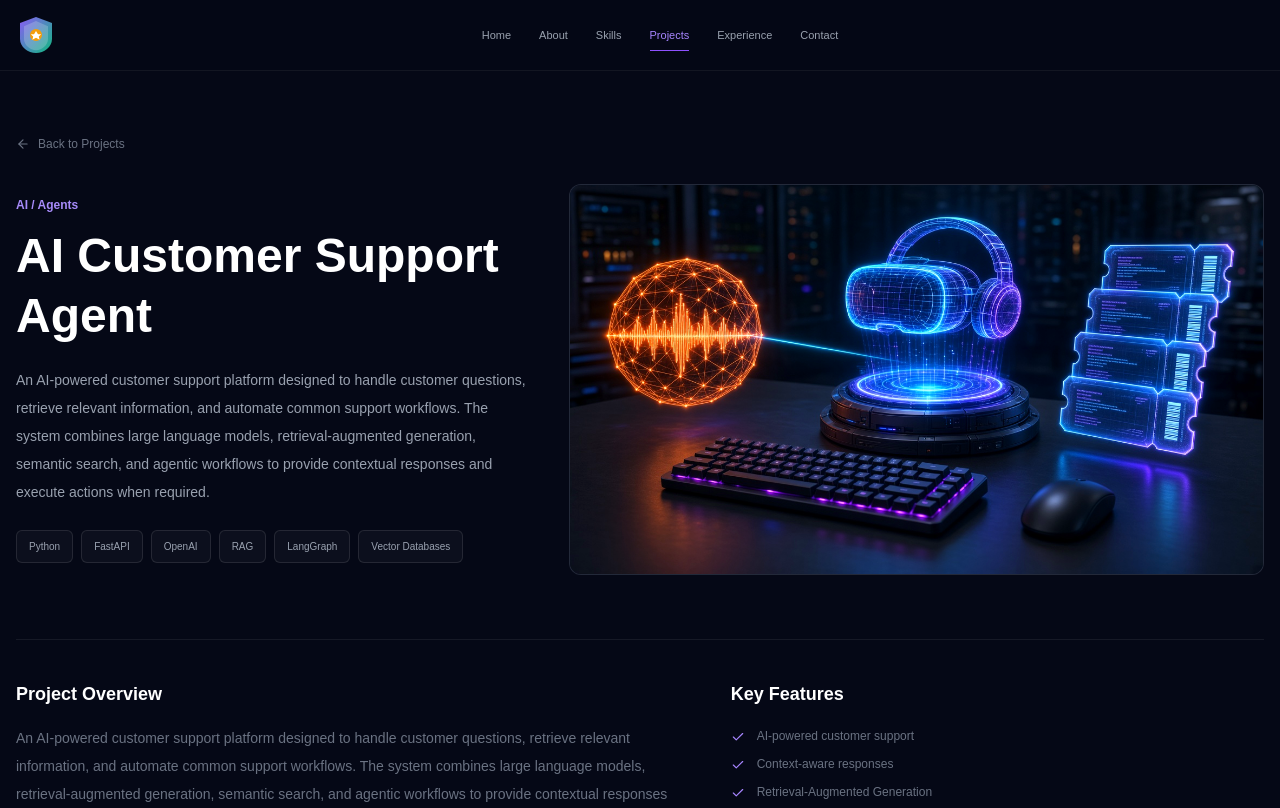
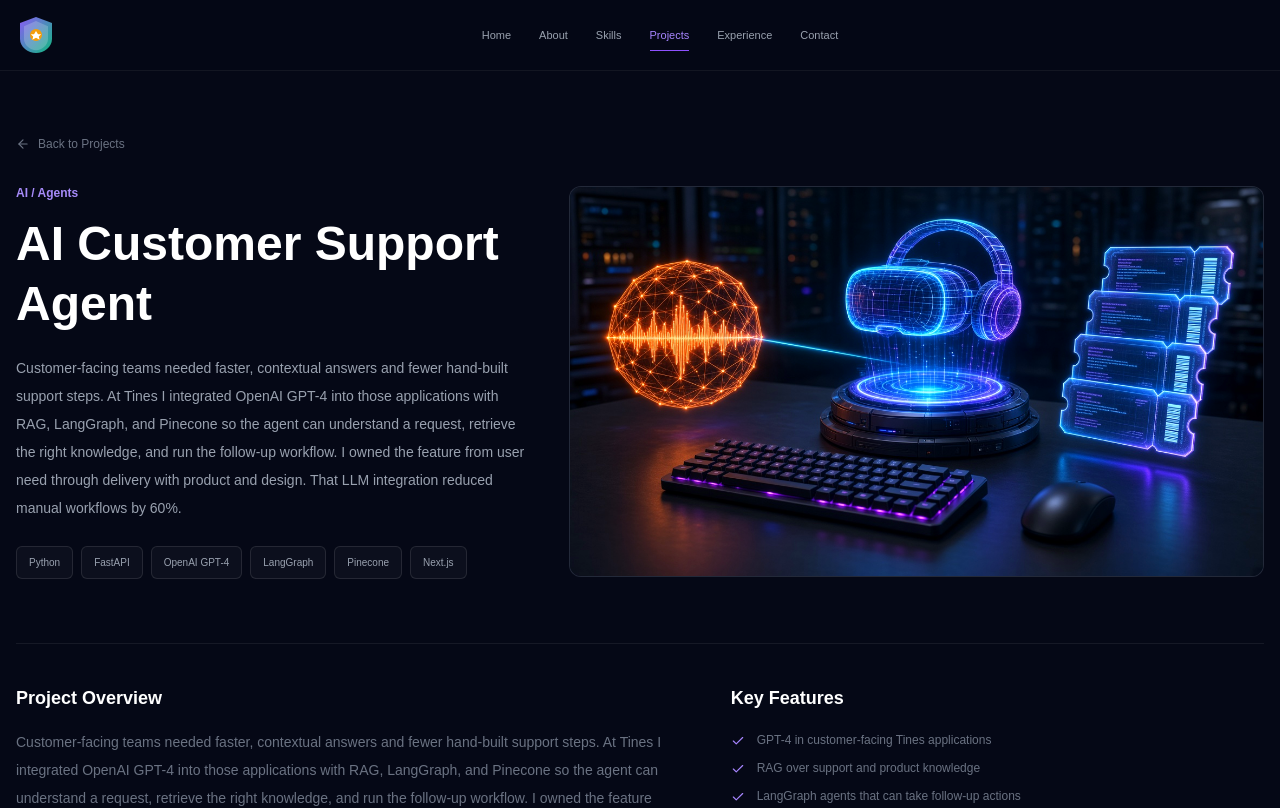
Before and after one commit to Lucas-doyle/my-portfolio, a Next.js app: page /projects/ai-customer-support-agent in a window 1280 px wide. Shown: the top 808 px of the page. Built offline with nearby package versions, Linux system fonts and the light colour scheme.

Commit message:
feat: rewrite flagship AI case studies with specific outcomes

```diff
--- a/data/projects.ts
+++ b/data/projects.ts
@@ -30,24 +30,24 @@ export const projects: Project[] = [
     category: "AI / RAG",
     filter: "ai",
     description:
-      "Enterprise AI assistant using LLMs, semantic search, and RAG for intelligent knowledge retrieval.",
+      "Production RAG assistant I shipped at Tines so 10,000 monthly users can query enterprise knowledge with GPT-4 and Pinecone.",
     longDescription:
-      "An AI-powered knowledge platform designed to help users retrieve useful information from large collections of enterprise content. The system combines LLMs, embeddings, vector search, and a modern full-stack interface to produce contextual and relevant answers.",
+      "Enterprise teams at Tines needed answers from large collections of internal content without hunting through documents. As AI Full Stack Software Engineer (2025–Present) I designed and deployed a retrieval-augmented generation assistant using OpenAI GPT-4, OpenAI embeddings, LangChain, and Pinecone, with FastAPI on the backend and a Next.js and TypeScript interface. The assistant retrieves relevant context, grounds replies in that context, and streams the response. It is part of the production AI applications that serve 10,000 monthly users.",
     image: "/images/ai-knowledge-assistant.png",
     technologies: [
       "Python",
       "FastAPI",
-      "OpenAI",
-      "RAG",
+      "OpenAI GPT-4",
       "LangChain",
       "Pinecone",
+      "Next.js",
     ],
     features: [
-      "Retrieval-Augmented Generation",
-      "Semantic search",
-      "Vector embeddings",
-      "Context-aware answers",
-      "Streaming AI responses",
+      "Enterprise RAG over internal knowledge",
+      "OpenAI embeddings with Pinecone retrieval",
+      "Answers grounded in retrieved context",
+      "Streaming responses in a Next.js UI",
+      "Shipped for 10,000 monthly users at Tines",
     ],
   },
   {
@@ -56,24 +56,24 @@ export const projects: Project[] = [
     category: "AI Agents",
     filter: "ai",
     description:
-      "Multi-agent AI platform that automates repetitive business workflows using intelligent agents.",
+      "Multi-agent LangGraph workflows I built at Tines so agents can decide next steps and call APIs instead of repeating manual work.",
     longDescription:
-      "A multi-agent AI workflow platform designed to automate repetitive business processes. The system uses LLMs, LangGraph, LangChain, and function calling to coordinate intelligent agents and execute workflow actions.",
+      "Repetitive, multi-step business processes at Tines still needed a person to choose the next action and hit the right API. I built multi-agent workflows with LangGraph, LangChain, OpenAI GPT-4, and function calling so agents can coordinate, decide, and execute those steps. FastAPI hosts the agent runtime; the interactive tools sit in React and Next.js. I owned the workflows from design through deployment with product and engineering.",
     image: "/images/ai-workflow-automation.png",
     technologies: [
       "Python",
       "FastAPI",
       "LangGraph",
-      "OpenAI",
-      "AI Agents",
-      "Function Calling"
+      "LangChain",
+      "OpenAI GPT-4",
+      "Function Calling",
     ],
     features: [
-      "Multi-agent orchestration",
-      "AI agent orchestration",
-      "Function calling",
-      "Workflow automation",
-      "LLM-powered decision making",
+      "Multi-agent orchestration with LangGraph",
+      "Function calling into existing APIs",
+      "LLM-led next-step decisions",
+      "Interactive workflow tools in React and Next.js",
+      "Owned from design through production at Tines",
     ],
   },
   {
@@ -82,24 +82,24 @@ export const projects: Project[] = [
     category: "AI / Agents",
     filter: "ai",
     description:
-      "Intelligent customer support agent that understands user requests and automates support workflows using LLMs.",
+      "Customer-facing GPT-4 agent at Tines that answers from retrieved knowledge and cut manual workflows by 60%.",
     longDescription:
-      "An AI-powered customer support platform designed to handle customer questions, retrieve relevant information, and automate common support workflows. The system combines large language models, retrieval-augmented generation, semantic search, and agentic workflows to provide contextual responses and execute actions when required.",
+      "Customer-facing teams needed faster, contextual answers and fewer hand-built support steps. At Tines I integrated OpenAI GPT-4 into those applications with RAG, LangGraph, and Pinecone so the agent can understand a request, retrieve the right knowledge, and run the follow-up workflow. I owned the feature from user need through delivery with product and design. That LLM integration reduced manual workflows by 60%.",
     image: "/images/ai-customer-support-agent.png",
     technologies: [
       "Python",
       "FastAPI",
-      "OpenAI",
-      "RAG",
+      "OpenAI GPT-4",
       "LangGraph",
-      "Vector Databases",
+      "Pinecone",
+      "Next.js",
     ],
     features: [
-      "AI-powered customer support",
-      "Context-aware responses",
-      "Retrieval-Augmented Generation",
-      "Agentic workflow execution",
-      "Semantic knowledge retrieval",
+      "GPT-4 in customer-facing Tines applications",
+      "RAG over support and product knowledge",
+      "LangGraph agents that can take follow-up actions",
+      "Streaming, contextual replies in the product UI",
+      "60% fewer manual workflows after launch",
     ],
   },
   {
@@ -108,24 +108,24 @@ export const projects: Project[] = [
     category: "AI / LLM",
     filter: "ai",
     description:
-      "Multi-provider AI assistant supporting multiple language models for flexible and intelligent AI experiences.",
+      "Unified assistant across OpenAI, Claude, and Gemini, with Tines production traffic running on GPT-4.",
     longDescription:
-      "A production-oriented AI assistant designed to work with multiple large language model providers. The platform provides a unified interface for interacting with different AI models while supporting prompt optimization, model selection, contextual conversations, and application-level AI workflows.",
+      "Different product features needed different model strengths, but Tines could not grow a separate integration for every provider. I built a shared assistant path that talks to the OpenAI, Claude, and Gemini APIs, with prompt engineering, model selection, and contextual conversations in Python and TypeScript. Production applications I deployed at Tines run on OpenAI GPT-4. The same Next.js interface streams replies so users stay in one conversation surface.",
     image: "/images/multi-model-ai-assistant.png",
     technologies: [
       "Python",
-      "OpenAI",
-      "Claude",
-      "Gemini",
-      "LLMs",
-      "Prompt Engineering",
+      "TypeScript",
+      "OpenAI GPT-4",
+      "Claude API",
+      "Gemini API",
+      "Next.js",
     ],
     features: [
-      "Multi-model AI support",
-      "Unified LLM interface",
-      "Model selection",
-      "Prompt optimization",
-      "Context-aware conversations",
+      "One interface for OpenAI, Claude, and Gemini",
+      "Production Tines traffic on OpenAI GPT-4",
+      "Prompt engineering and model selection",
+      "Contextual, multi-turn conversations",
+      "Streaming replies in Next.js",
     ],
   },
   {
@@ -134,24 +134,24 @@ export const projects: Project[] = [
     category: "AI / Document Intelligence",
     filter: "ai",
     description:
-      "AI-powered document intelligence platform for extracting, searching, and understanding large collections of business documents.",
+      "Tines document RAG that turns unstructured business files into searchable context for GPT-4.",
     longDescription:
-      "An AI document intelligence platform designed to transform unstructured business documents into searchable and actionable knowledge. The system combines document processing, embeddings, vector databases, semantic search, and large language models to help users retrieve and understand relevant information.",
+      "Unstructured business documents were hard to search and even harder to trust as an answer source. At Tines I applied the same enterprise RAG stack I shipped in production—OpenAI embeddings, LangChain, Pinecone, and GPT-4—so users can retrieve and understand information from large document collections. FastAPI serves chunking and retrieval; the Next.js UI asks questions against that index instead of opening files one by one.",
     image: "/images/ai-document-intelligence.png",
     technologies: [
       "Python",
-      "LlamaIndex",
-      "OpenAI",
-      "Embeddings",
-      "Vector Databases",
-      "RAG",
+      "FastAPI",
+      "LangChain",
+      "OpenAI embeddings",
+      "Pinecone",
+      "GPT-4",
     ],
     features: [
-      "Document intelligence",
-      "Semantic document search",
-      "Vector embeddings",
-      "Contextual information retrieval",
-      "AI-powered document understanding",
+      "Indexing unstructured business documents",
+      "OpenAI embeddings stored in Pinecone",
+      "LangChain retrieval before generation",
+      "GPT-4 answers grounded in document context",
+      "Question-and-answer UI on the Tines RAG stack",
     ],
   },
   {
@@ -160,9 +160,9 @@ export const projects: Project[] = [
     category: "AI/SaaS",
     filter: "ai",
     description:
-      "Production AI SaaS platform combining intelligent assistance with scalable application workflows.",
+      "Full-stack Tines AI SaaS I designed and deployed for 10,000 monthly users and thousands of API requests a day.",
     longDescription:
-      "A production-grade SaaS platform that integrates AI capabilities directly into customer-facing applications. The platform combines modern frontend technologies, scalable backend services, and LLM-powered features to deliver intelligent user experiences.",
+      "Tines needed customer-facing AI inside a durable SaaS, not a standalone model demo. I designed and deployed the production applications with React, Next.js, TypeScript, FastAPI, Node.js, and PostgreSQL, and I implemented authentication, payment processing, monitoring, and AWS deployment pipelines. The backends support thousands of API requests daily. These AI applications serve 10,000 monthly users.",
     image: "/images/ai-powered-saas.png",
     technologies: [
       "React",
@@ -170,14 +170,14 @@ export const projects: Project[] = [
       "TypeScript",
       "FastAPI",
       "Node.js",
-      "PostgreSQL"
+      "PostgreSQL",
     ],
     features: [
-      "AI-powered user experiences",
-      "Scalable backend services",
-      "Customer-facing AI features",
-      "Real-time AI interactions",
-      "Full-stack architecture",
+      "Customer-facing AI in a production SaaS",
+      "FastAPI, Node.js, and PostgreSQL backends",
+      "Auth, payments, monitoring, and AWS pipelines",
+      "Thousands of API requests daily",
+      "10,000 monthly users at Tines",
     ],
   },
   {
@@ -342,24 +342,24 @@ export const projects: Project[] = [
     category: "AI / Optimization",
     filter: "ai",
     description:
-      "Optimized AI inference workflows to improve response speed and reduce operational costs.",
+      "Inference work at Tines that cut GPT-4 response times by 40% and operational cost by 35%.",
     longDescription:
-      "An AI inference optimization approach focused on improving the speed, efficiency, and cost of LLM-powered applications. The system uses caching, prompt engineering, and response streaming to optimize AI interactions.",
+      "Unoptimized GPT-4 calls were too slow and expensive for Tines production traffic. I improved inference with response caching, prompt engineering, and streaming so users see tokens sooner and we spend less per request. Those changes improved response times by 40% and reduced operational costs by 35%. The same streaming path powers the React and Next.js AI interfaces I built.",
     image: "/images/llm-optimization.png",
     technologies: [
       "Python",
-      "OpenAI",
-      "LLMs",
+      "OpenAI GPT-4",
       "Prompt Engineering",
       "Caching",
       "Streaming",
+      "Next.js",
     ],
     features: [
-      "AI inference optimization",
-      "Prompt engineering",
-      "Response caching",
-      "Streaming responses",
-      "Cost optimization",
+      "Response caching on repeated AI calls",
+      "Prompt engineering for cheaper, tighter completions",
+      "Token streaming into the product UI",
+      "40% faster responses in production",
+      "35% lower operational AI cost",
     ],
   },
   {
@@ -368,24 +368,24 @@ export const projects: Project[] = [
     category: "AI / Search",
     filter: "ai",
     description:
-      "Intelligent search system combining embeddings, vector databases, and semantic retrieval.",
+      "Pinecone semantic search I built under Tines RAG so queries match meaning, not just keywords.",
     longDescription:
-      "A modern AI productivity experience combining a responsive frontend, backend APIs and Generative AI services. The platform focuses on making complex workflows easier to complete through intelligent assistance.",
+      "Keyword search missed meaning across Tines enterprise content, so retrieval for GPT-4 was thin. I built the semantic search layer with OpenAI embeddings and Pinecone: queries are embedded, similar chunks are ranked, and that context is passed into the RAG assistant. Python and FastAPI serve the retrieval API that the knowledge and document products share.",
     image: "/images/semantic-search.png",
     technologies: [
       "Python",
-      "OpenAI",
-      "Embeddings",
-      "RAG",
+      "FastAPI",
+      "OpenAI embeddings",
       "Pinecone",
       "Semantic Search",
+      "RAG",
     ],
     features: [
-      "Semantic search",
-      "Vector embeddings",
-      "Similarity search",
-      "Contextual retrieval",
-      "Vector database integration",
+      "Query and document embeddings via OpenAI",
+      "Similarity search in Pinecone",
+      "Ranked context for the Tines RAG assistant",
+      "Shared retrieval API on FastAPI",
+      "Meaning match instead of keyword-only search",
     ],
   },
   {
@@ -394,24 +394,24 @@ export const projects: Project[] = [
     category: "AI / Integration",
     filter: "ai",
     description:
-      "AI integration platform connecting LLMs, intelligent agents, APIs, and application workflows.",
+      "Wiring OpenAI, Claude, Gemini, and function-calling agents into Tines APIs and product workflows.",
     longDescription:
-      "An AI integration platform designed to connect modern language models and intelligent agents with production applications and business workflows. The platform supports multiple AI providers and integrates AI capabilities into full-stack systems.",
+      "Tines features needed models and agents attached to existing APIs, not a chat box on the side. I integrated OpenAI, Claude, and Gemini, plus agent function calling, into FastAPI and Node.js services and Next.js UIs so the product can take actions, not only generate text. I owned those AI-driven features from user need through delivery with product, design, and engineering.",
     image: "/images/ai-integration.png",
     technologies: [
-      "OpenAI",
-      "Claude",
-      "Gemini",
-      "LLMs",
-      "AI Agents",
-      "API",
+      "OpenAI GPT-4",
+      "Claude API",
+      "Gemini API",
+      "Function Calling",
+      "FastAPI",
+      "Node.js",
     ],
     features: [
-      "Multi-model AI integration",
-      "LLM API integration",
-      "AI agent integration",
-      "Function calling",
-      "Application workflows",
+      "Provider integrations for OpenAI, Claude, and Gemini",
+      "Function calling from agents into product APIs",
+      "FastAPI and Node.js service wiring",
+      "AI actions inside Next.js application workflows",
+      "End-to-end ownership with product and design",
     ],
   },
   {
```
